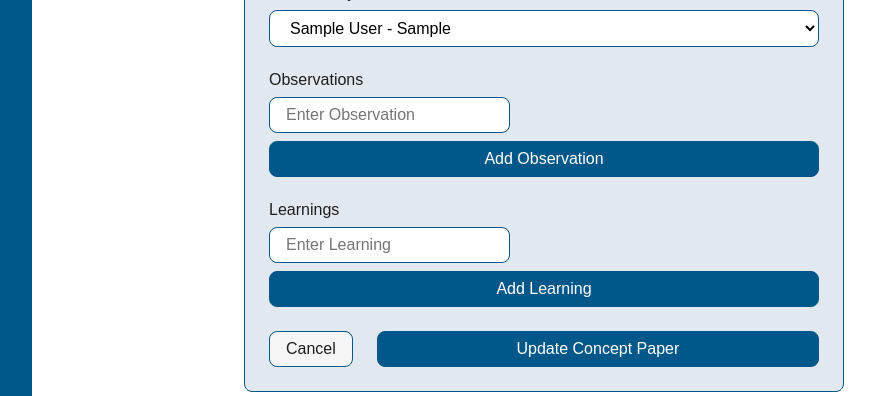
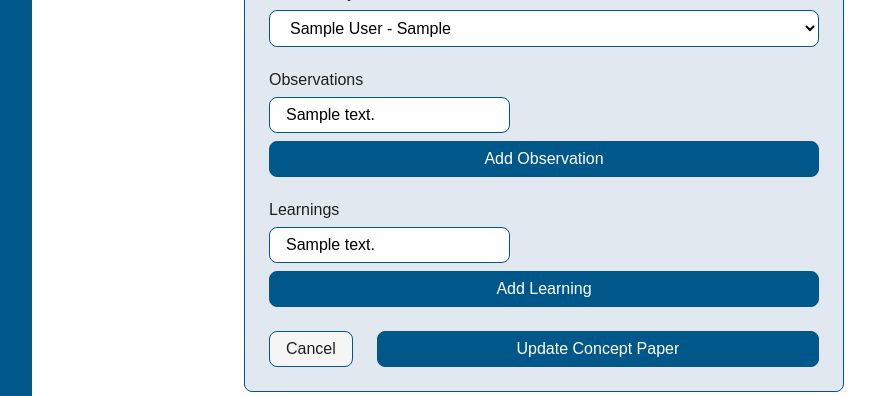
Before and after one commit to MACantara/E-Council, a Flask app: page /update-concept-paper/1 in a window 1280 px wide. Shown: the part 4166-4562 px from the top of the page, without its empty margins (224-1099 px from the left). Run offline with Flask 3, Linux system fonts and the light colour scheme; a user stored in the database is signed in; tables that the repository leaves empty hold one stand-in row (values such as "Sample post"); grey boxes marked "Sample" are stand-in pictures.

Commit message:
Populate Learning Journal Form fields with existing observations and learnings in update template

```diff
--- a/templates/update-concept-paper.html
+++ b/templates/update-concept-paper.html
@@ -444,7 +444,9 @@
                 <div class="input-pair">
                     <label for="learning-journal-observations">Observations</label>
                     <div id="learning-journal-observations">
-                        <input type="text" name="learning-journal-observations" placeholder="Enter Observation" required>
+                        {% for observation in learning_journal.observations %}
+                        <input type="text" name="learning-journal-observations" value="{{ observation.observation.observations_content }}" required>
+                        {% endfor %}
                     </div>
                     <button class="primary-button" type="button" onclick="addObservation()">Add Observation</button>
                 </div>
@@ -452,7 +454,9 @@
                 <div class="input-pair">
                     <label for="learning-journal-learnings">Learnings</label>
                     <div id="learning-journal-learnings">
-                        <input type="text" name="learning-journal-learnings" placeholder="Enter Learning" required>
+                        {% for learning in learning_journal.learnings %}
+                        <input type="text" name="learning-journal-learnings" value="{{ learning.learning.learnings_content }}" required>
+                        {% endfor %}
                     </div>
                     <button class="primary-button" type="button" onclick="addLearning()">Add Learning</button>
                 </div>
```
